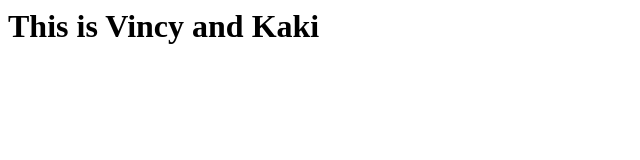
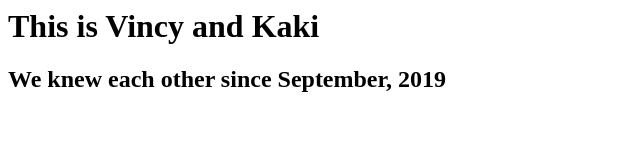
Before and after one commit to yingshill/thisisus, a plain HTML site: page index.html in a window 1280 px wide. Shown: the whole page, without its empty margins (0-640 px from the left). Drawn offline with Linux system fonts and the light colour scheme.

Commit message:
added title

```diff
--- a/index.html
+++ b/index.html
@@ -1,18 +1,16 @@
 <html>
 
 <head>
+    <title>This is Us</title>
     <link rel="stylesheet" type="text/css" href="index.css">
     <script src="index.js"></script>
 </head>
 
 <body>
 <h1>This is Vincy and Kaki</h1>
-
-
-
-
-
-
+<div>
+    <h2>We knew each other since September, 2019</h2>
+</div>
 </body>
 
 </html>
```
